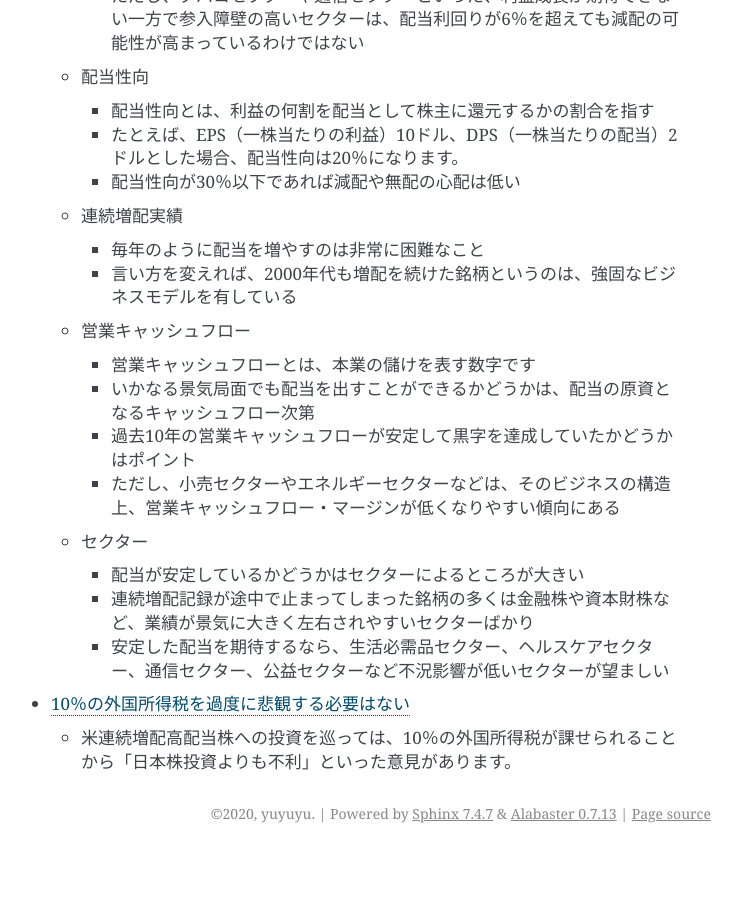
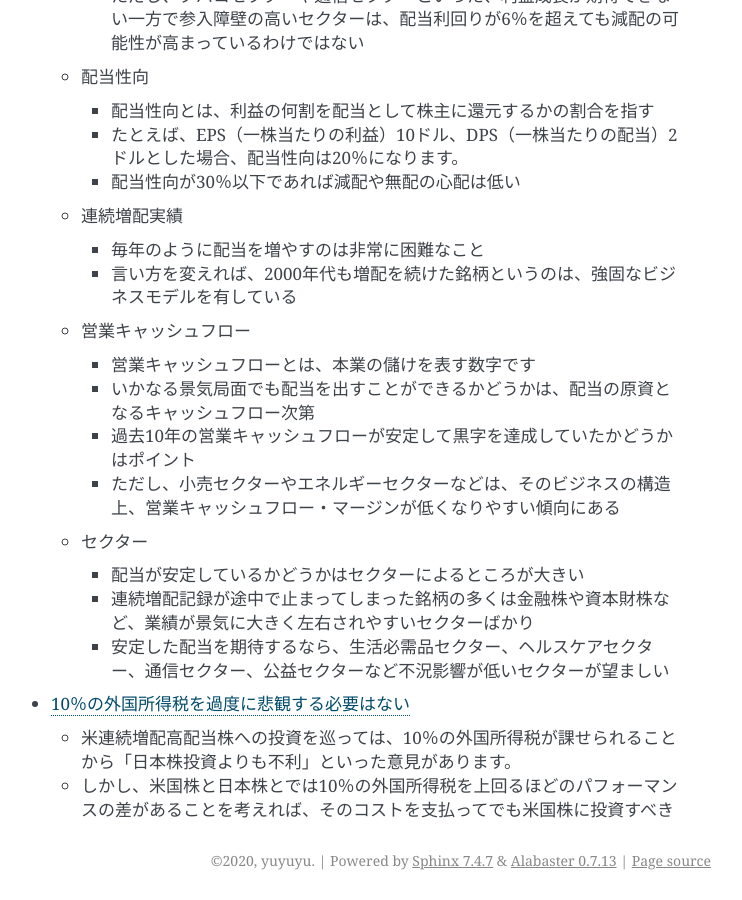
Before and after one commit to yuyuyu0706/sphinx, a Sphinx documentation site: the page built from sphinx/source/work/page07_finance.rst, in a window 1280 px wide and 900 px high, scrolled down 13379 px. Shown: the whole window, without its empty margins (399-1141 px from the left). Built offline with Sphinx 7.4.7, drawn with Linux system fonts in a browser that asks for light colours; pages that are not in the unit, such as notebooks, are missing from menus; before the commit the page ends 14232 px from its top, so only the background shows below that.

Commit message:
auto commit

```diff
--- a/sphinx/source/work/page07_finance.rst
+++ b/sphinx/source/work/page07_finance.rst
@@ -725,3 +725,4 @@ TDS ★
 * `10％の外国所得税を過度に悲観する必要はない <http://buffett-taro.net/archives/41120586.html>`_
 
   * 米連続増配高配当株への投資を巡っては、10％の外国所得税が課せられることから「日本株投資よりも不利」といった意見があります。
+  * しかし、米国株と日本株とでは10％の外国所得税を上回るほどのパフォーマンスの差があることを考えれば、そのコストを支払ってでも米国株に投資すべき
```
